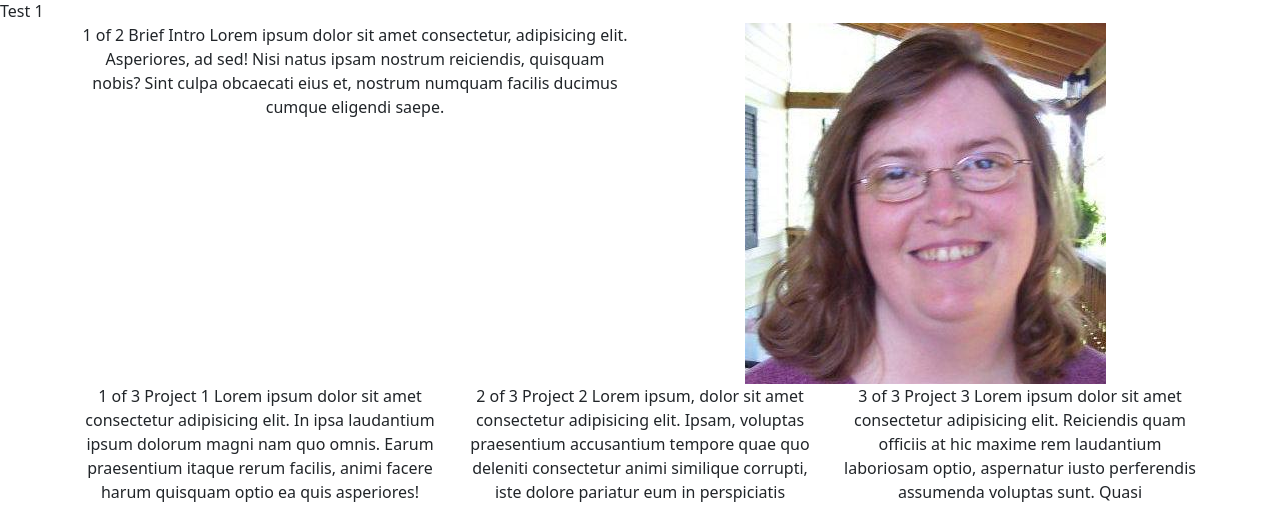
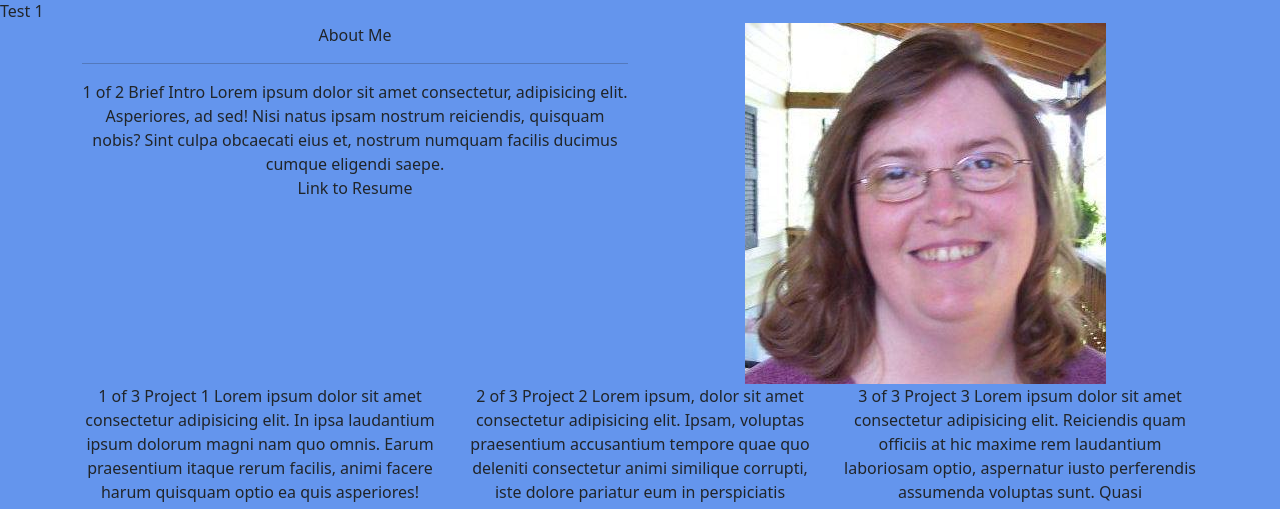
Before and after one commit to robertsmelanie/CCPortfolio2, a plain HTML site: page index.html in a window 1280 px wide. Shown: the part 113-622 px from the top of the page. Drawn offline with nearby package versions, Linux system fonts and the light colour scheme.

Commit message:
Change background color

```diff
--- a/index.html
+++ b/index.html
@@ -7,6 +7,8 @@
     <link href="https://cdn.jsdelivr.net/npm/bootstrap@5.2.2/dist/css/bootstrap.min.css" rel="stylesheet" integrity="sha384-Zenh87qX5JnK2Jl0vWa8Ck2rdkQ2Bzep5IDxbcnCeuOxjzrPF/et3URy9Bv1WTRi" crossorigin="anonymous">
     <script src="https://kit.fontawesome.com/a4ddf8c5dc.js" crossorigin="anonymous"></script>
     <link rel="stylesheet" href="style.css">
+
+
     <title>Bootstrap demo</title>
 </head>
 <body>
@@ -37,7 +39,7 @@
         </div>
         <div class="row">
           <div class="col">
-            1 of 2 Brief Intro Lorem ipsum dolor sit amet consectetur, adipisicing elit. Asperiores, ad sed! Nisi natus ipsam nostrum reiciendis, quisquam nobis? Sint culpa obcaecati eius et, nostrum numquam facilis ducimus cumque eligendi saepe.
+            About Me <hr>1 of 2 Brief Intro Lorem ipsum dolor sit amet consectetur, adipisicing elit. Asperiores, ad sed! Nisi natus ipsam nostrum reiciendis, quisquam nobis? Sint culpa obcaecati eius et, nostrum numquam facilis ducimus cumque eligendi saepe. <br> Link to Resume
           </div>
           <div class="col">
             <!-- 2 of 2 Picture of Me  -->
--- a/style.css
+++ b/style.css
@@ -0,0 +1,3 @@
+body{
+    background-color: cornflowerblue;
+}
```
